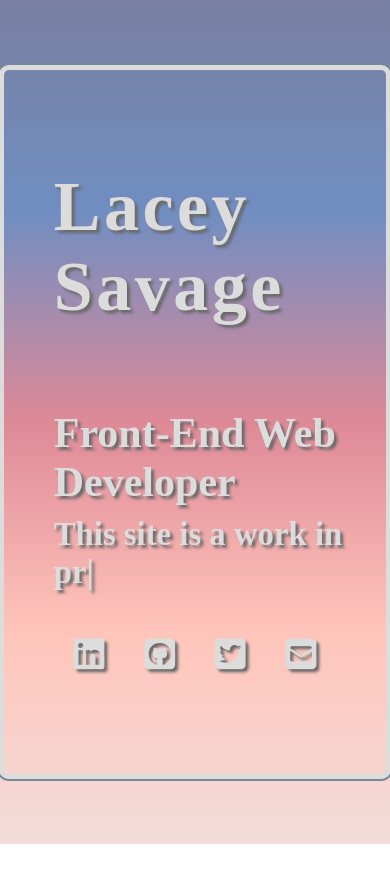
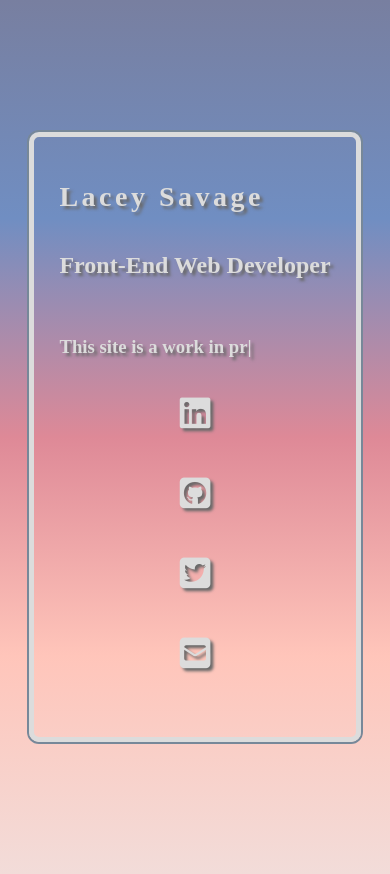
Before and after one commit to LaceyNS/comingSoon, a plain HTML site: page index.html in a window 390 px wide. Before the commit the page ends 844 px from the top, so only its background shows below. Drawn offline with nearby package versions, Linux system fonts and the light colour scheme.

Commit message:
Add media queries and modify pseudo selectors

```diff
--- a/styles/_index.scss
+++ b/styles/_index.scss
@@ -14,13 +14,8 @@ body {
 h1 {
     font-size: 7rem;
     letter-spacing: 3.5px;
+    width: 100%;
 }
-
-// .wrapper {
-//     width: 80%;
-//     max-width: 1800px;
-//     margin: 100px;
-// }
 
 section {
     height: 100vh;
@@ -45,7 +40,7 @@ section {
 h3 {
     position: absolute;
     left: 50px;
-    bottom: 150px;
+    top: 325px;
 }
 
 
@@ -62,12 +57,16 @@ ul {
 li {
     font-size: 3.5rem;
     padding: 20px;
+    transition: all 0.5s ease-in-out;
+    :hover,
+    :active{
+        transform: scale(1.5);
+    }
+    :focus{
+        font-size: 5rem;
+    }
 }
 
 a {
     color: inherit;
-    :hover,
-    :focus {
-        transform: scale(1.5);
-    }
 }
--- /dev/null
+++ b/styles/_mediaQueries.scss
@@ -0,0 +1,54 @@
+@media (max-width: 760px) {
+    body {
+        font-size: 2rem;
+    }
+
+    h1{
+        font-size: 5rem;
+    }
+    section {
+        margin: 50px;
+    }
+
+    h3 {
+        top: 250px;
+    }
+
+    ul {
+        flex-direction: column;
+    }
+
+    a {
+        display: block;
+    }
+}
+
+@media (max-width: 550px) {
+    body {
+        font-size: 1.6rem;
+    }
+
+    h1 {
+        font-size: 3.5rem;
+    }
+
+    .banner {
+        padding: 25px;
+    }
+
+    h3{
+        top: 180px;
+        left: 25px;
+    }
+}
+
+@media (max-width: 435px) {
+    section {
+        margin: 15px;
+    }
+
+    h1 {
+        font-size: 2.8rem;
+
+    }
+}
```
Also changed, not shown: index.html (+0 -2 lines), styles/styles.css, 2 other files.
